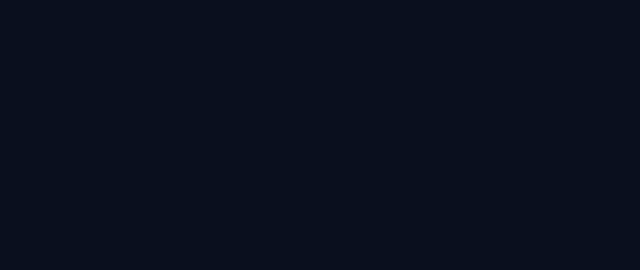
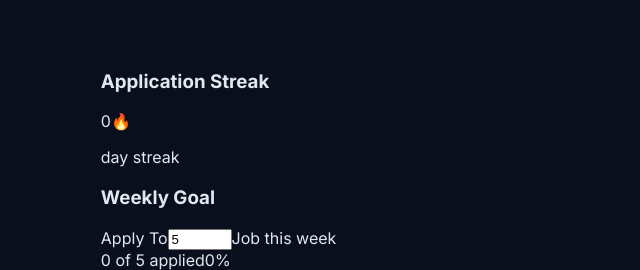
Before and after one commit to Prriiitttt/job-application-tracker, a React (Vite) app: page /analytics in a window 1280 px wide. Shown: the part 631-901 px from the top of the page, without its empty margins (0-640 px from the left). Before the commit the page ends 800 px from the top, so only its background shows below. Built offline with nearby package versions, Linux system fonts and the light colour scheme.

Commit message:
feat: add streak tracker and weekly goal tracker to analytics

```diff
--- a/src/pages/Analytics.jsx
+++ b/src/pages/Analytics.jsx
@@ -1,4 +1,5 @@
 import React from "react";
+import { useState, useEffect } from "react";
 import { motion } from "framer-motion";
 import "./Analytics.css";
 import {
@@ -12,6 +13,15 @@
 import { PieChart, Pie, Cell } from "recharts";
 
 export default function Analytics({ applications }) {
+  const [weeklyGoal, setWeeklyGoal] = useState(() => {
+    const savedGoal = localStorage.getItem("weeklyGoal");
+    return savedGoal ? JSON.parse(savedGoal) : 5;
+  });
+
+  useEffect(() => {
+    localStorage.setItem("weeklyGoal", JSON.stringify(weeklyGoal));
+  }, [weeklyGoal]);
+
   function getStatusData() {
     const applied = applications.filter(
       (application) => application.status === "applied",
@@ -52,16 +62,33 @@
   }
 
   function getStreak() {
-    const allDates = new Set(applications.map(app => app.date))
-    const today = new Date()
-    let streak = 0
+    const allDates = new Set(applications.map((app) => app.date));
+    const today = new Date();
+    let streak = 0;
 
-    while(allDates.has(today.toISOString().split("T")[0])) {
-      streak++
-      today.setDate(today.getDate() - 1)
+    while (allDates.has(today.toISOString().split("T")[0])) {
+      streak++;
+      today.setDate(today.getDate() - 1);
     }
-    return streak
+    return streak;
   }
+
+  function getThisWeekCount() {
+    const date = new Date();
+    const todayString = date.toISOString().split("T")[0];
+
+    const dayOfWeek = date.getDay();
+    const daysToMonday = dayOfWeek === 0 ? 6 : dayOfWeek - 1;
+    date.setDate(date.getDate() - daysToMonday);
+    const mondayString = date.toISOString().split("T")[0];
+    const finalCount = applications.filter(
+      (app) => app.date >= mondayString && app.date <= todayString,
+    );
+    return finalCount.length;
+  }
+
+  const count = getThisWeekCount();
+  const percentage = Math.min((count / weeklyGoal) * 100, 100);
 
   return (
     <motion.div
@@ -100,6 +127,43 @@
             </PieChart>
           </ResponsiveContainer>
         </div>
+        <div className="streak-card">
+          <h3>Application Streak</h3>
+          <div className="streak-count">
+            <span>{getStreak()}</span>
+            <span>🔥</span>
+          </div>
+          <p>day streak</p>
+        </div>
+        <div className="goal-tracker">
+          <h3>Weekly Goal</h3>
+          <div className="goal-input">
+            <label htmlFor="">Apply To</label>
+            <input
+              type="number"
+              min="1"
+              max="100"
+              value={weeklyGoal}
+              onChange={(e) => setWeeklyGoal(Number(e.target.value))}
+            />
+            <label htmlFor="">Job this week</label>
+          </div>
+          <div className="goal-progress">
+            <span>
+              {count} of {weeklyGoal} applied
+            </span>
+            <span>{Math.round(percentage)}%</span>
+          </div>
+          <div className="progress-bar">
+            <div
+              className="progress-bar-fill"
+              style={{
+                width: `${percentage}%`,
+                background: percentage >= 100 ? "#4f8ef7" : "#00e5a0",
+              }}
+            ></div>
+          </div>
+        </div>
       </div>
     </motion.div>
   );
```
